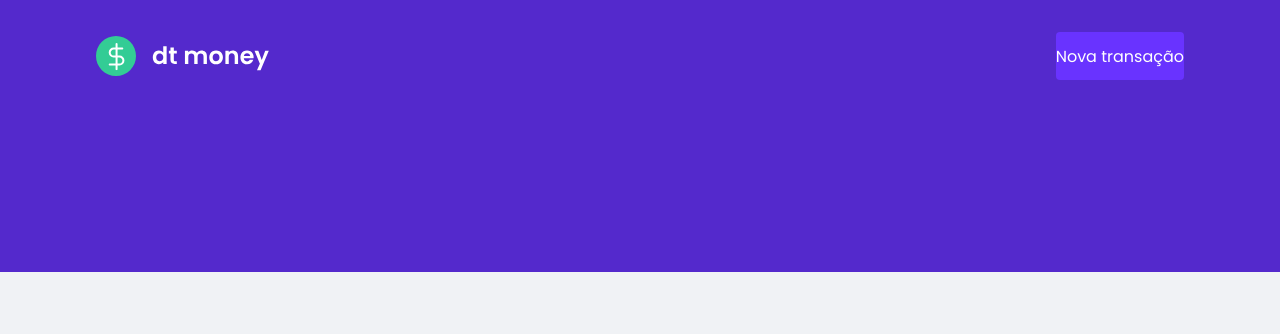
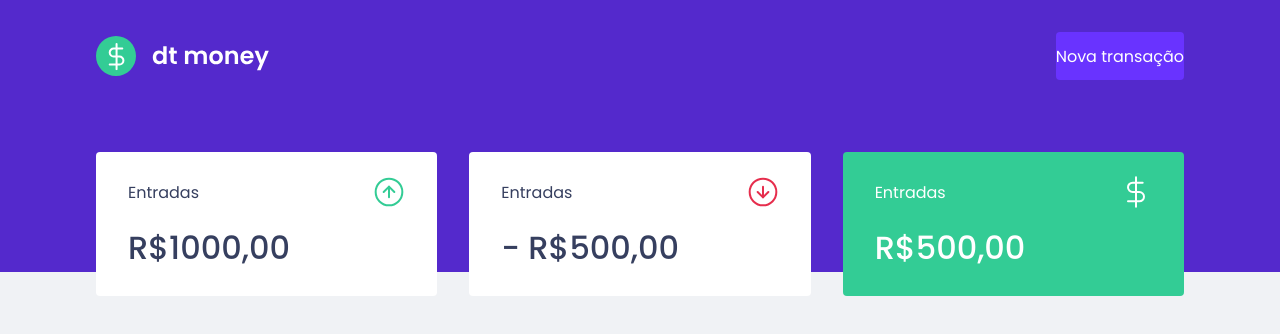
Before and after one commit to dwyvid1/ignite-bootcamp, a React (Create React App) app in the folder reactjs/chapter2/02-dtmoney/: page / in a window 1280 px wide. Shown: the top 334 px of the page. Built offline with nearby package versions, Linux system fonts and the light colour scheme.

Commit message:
Component: Summary

```diff
--- a/reactjs/chapter2/02-dtmoney/public/index.html
+++ b/reactjs/chapter2/02-dtmoney/public/index.html
@@ -7,7 +7,7 @@
     <title>dt.money</title>
 
     <link rel="shortcut icon" href="favicon.png" type="image/png">
-    <link href="https://fonts.googleapis.com/css2?family=Poppins:wght@400;600&display=swap" rel="stylesheet">
+    <link href="https://fonts.googleapis.com/css2?family=Poppins:wght@400;500;600&display=swap" rel="stylesheet">
   </head>
   <body>
     <noscript>You need to enable JavaScript to run this app.</noscript>
--- a/reactjs/chapter2/02-dtmoney/src/App.tsx
+++ b/reactjs/chapter2/02-dtmoney/src/App.tsx
@@ -1,3 +1,4 @@
+import { Dashboard } from './components/Dashboard';
 import { Header } from './components/Header';
 import { GlobalStyle } from './styles/global'
 
@@ -5,6 +6,7 @@
   return (
     <>
       <Header />
+      <Dashboard />
       <GlobalStyle />
     </>
   );
--- /dev/null
+++ b/reactjs/chapter2/02-dtmoney/src/components/Dashboard/index.tsx
@@ -0,0 +1,10 @@
+import { Summary } from '../Summary'
+import { Container } from './styles'
+
+export function Dashboard() {
+    return (
+        <Container>
+            <Summary />
+        </Container>
+    )
+}
--- /dev/null
+++ b/reactjs/chapter2/02-dtmoney/src/components/Dashboard/styles.ts
@@ -0,0 +1,7 @@
+import styled from 'styled-components'
+
+export const Container = styled.main`
+    max-width: 1120px;
+    margin: 0 auto;
+    padding: 2.5rem 1rem;
+`
--- /dev/null
+++ b/reactjs/chapter2/02-dtmoney/src/components/Summary/index.tsx
@@ -0,0 +1,38 @@
+import incomeImg from '../../assets/income.svg'
+import outcomeImg from '../../assets/outcome.svg'
+import totalImg from '../../assets/total.svg'
+
+import { Container } from "./styles";
+
+export function Summary() {
+    return (
+        <Container>
+            <div>
+                <header>
+                    <p>Entradas</p>
+                    <img src={incomeImg} alt="Entradas" />
+                </header>
+
+                <strong>R$1000,00</strong>
+            </div>
+
+            <div>
+                <header>
+                    <p>Entradas</p>
+                    <img src={outcomeImg} alt="Saídas" />
+                </header>
+
+                <strong>- R$500,00</strong>
+            </div>
+
+            <div className="highlight-background">
+                <header>
+                    <p>Entradas</p>
+                    <img src={totalImg} alt="Total" />
+                </header>
+
+                <strong>R$500,00</strong>
+            </div>
+        </Container>
+    )
+}
--- /dev/null
+++ b/reactjs/chapter2/02-dtmoney/src/components/Summary/styles.ts
@@ -0,0 +1,34 @@
+import styled from 'styled-components'
+
+export const Container = styled.div`
+    display: grid;
+    grid-template-columns: repeat(3, 1fr);
+    gap: 2rem;
+    margin-top: -10rem;
+
+    div {
+        background: var(--shape);
+        padding: 1.5rem 2rem;
+        border-radius: 0.25rem;
+        color: var(--text-title);
+
+        header {
+            display: flex;
+            align-items: center;
+            justify-content: space-between;
+        }
+
+        strong {
+            display: block;
+            margin-top: 1rem;
+            font-size: 2rem;
+            font-weight: 500;
+            line-height: 3rem;
+        }
+
+        &.highlight-background {
+            background: var(--green);
+            color: #fff;
+        }
+    }
+`
--- a/reactjs/chapter2/02-dtmoney/src/styles/global.ts
+++ b/reactjs/chapter2/02-dtmoney/src/styles/global.ts
@@ -4,6 +4,7 @@
     :root {
         --background: #F0F2F5;
         --red: #E52E4D;
+        --green: #33CC95;
         --blue: #5429CC;
         --blue-light: #6933FF;
         --text-title: #363F5F;
```
